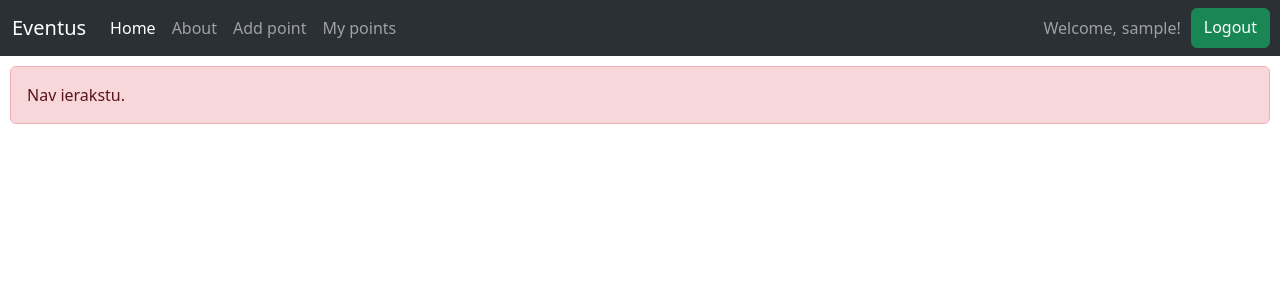
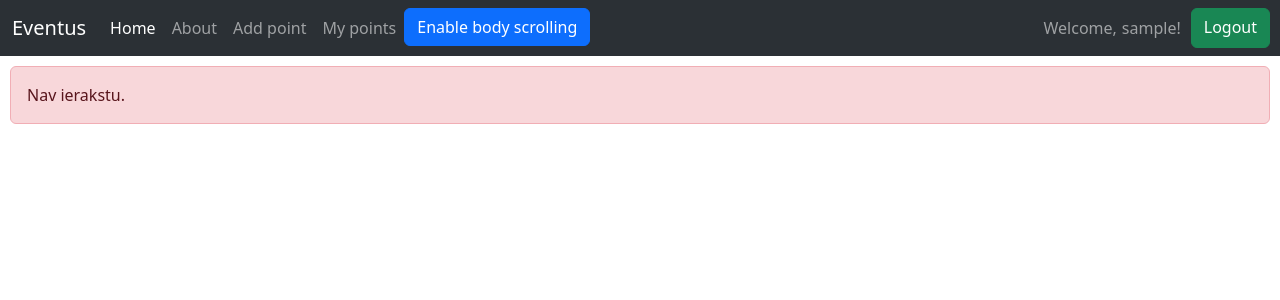
Before and after one commit to ralfsfilipjonoks/QualificationWork, a Flask app: page /user_points in a window 1280 px wide. Shown: the top 300 px of the page. Run offline with Flask 2, Linux system fonts and the light colour scheme; the visitor is signed in with stand-in values (Sample User, id 1); data that the repository does not hold is empty; some libraries are stand-ins or nearby versions.

Commit message:
little update

```diff
--- a/templates/header.html
+++ b/templates/header.html
@@ -27,6 +27,9 @@
                     <li class="nav-item">
                       <a class="nav-link" href="/user_points">My points</a>
                     </li>
+                    <li class="nav-item">
+                      <button class="btn btn-primary" type="button" data-bs-toggle="offcanvas" data-bs-target="#offcanvasScrolling" aria-controls="offcanvasScrolling">Enable body scrolling</button>
+                    </li>
                     {% else %}
                     {% endif %}
                 </ul>
--- a/templates/home.html
+++ b/templates/home.html
@@ -17,7 +17,6 @@ crossorigin=""/>
 </head>
 <body>
     <div id="map"></div>
-    <button class="btn btn-primary" type="button" data-bs-toggle="offcanvas" data-bs-target="#offcanvasScrolling" aria-controls="offcanvasScrolling">Enable body scrolling</button>
 
     <div class="offcanvas offcanvas-start" data-bs-scroll="true" data-bs-backdrop="false" tabindex="-1" id="offcanvasScrolling" aria-labelledby="offcanvasScrollingLabel">
         <div class="offcanvas-header">
```
